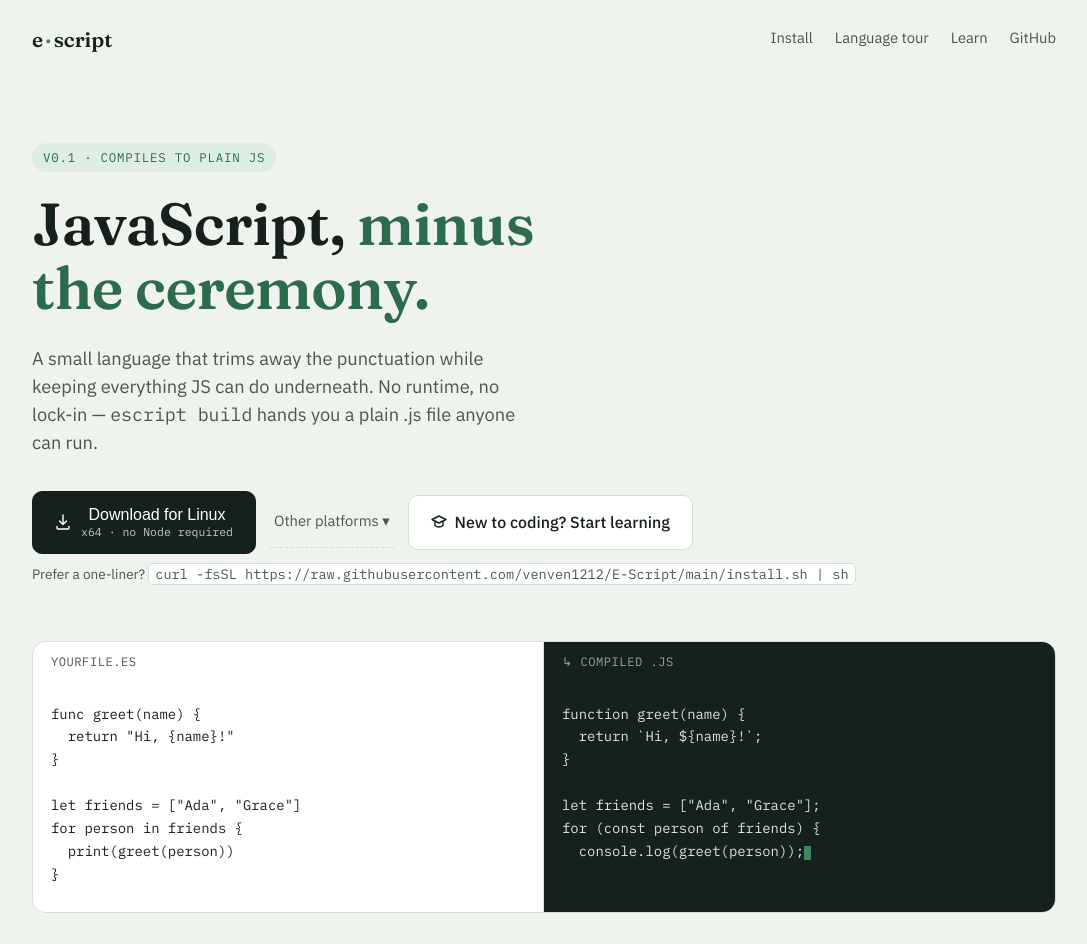
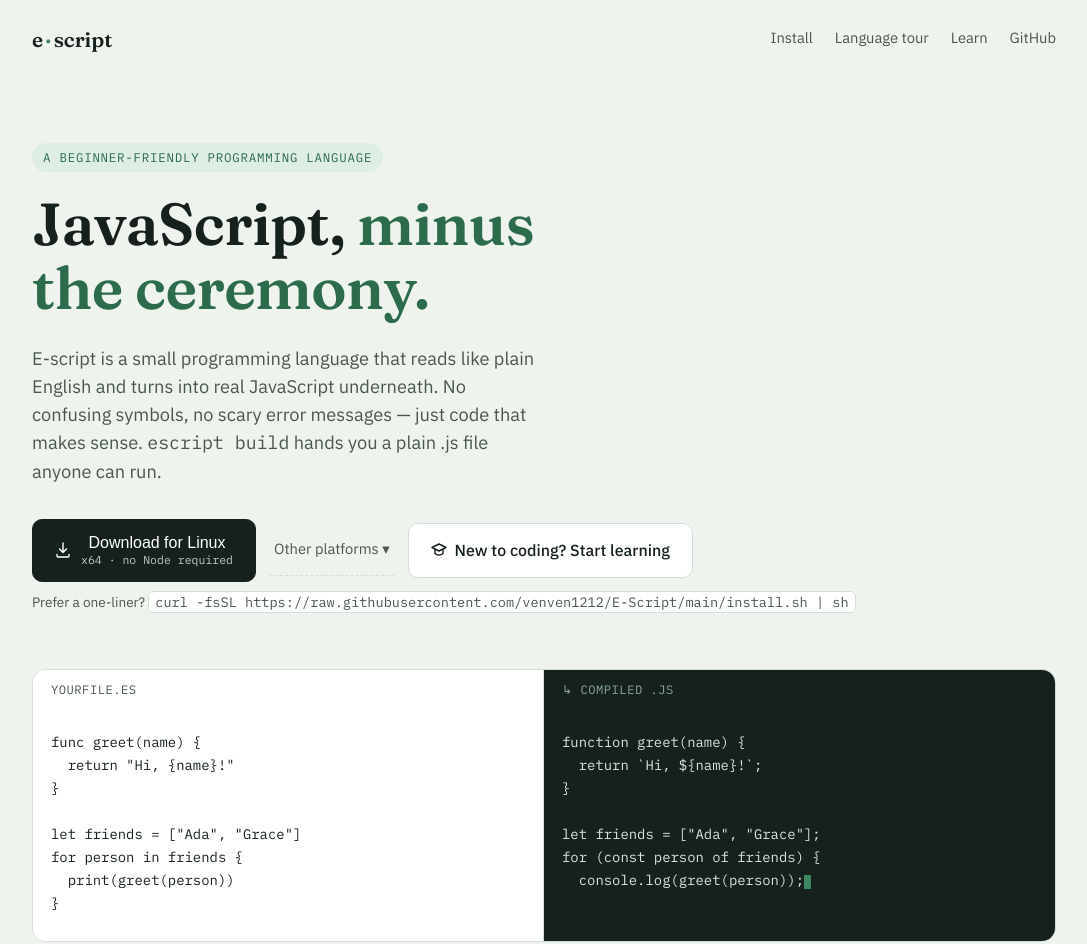
Before and after one commit to venven1212/E-Script, a website: page docs/index.html in a window 1280 px wide. Shown: the top 944 px of the page, without its empty margins (96-1183 px from the left). Drawn offline with Linux system fonts and the light colour scheme.

Commit message:
Revise title and meta tags for E-script
Updated the title and meta description to better reflect E-script as a beginner-friendly programming language. Added Open Graph and Twitter card metadata for enhanced sharing.

```diff
--- a/docs/index.html
+++ b/docs/index.html
@@ -1,10 +1,17 @@
+
 <!DOCTYPE html>
 <html lang="en">
 <head>
 <meta charset="UTF-8">
 <meta name="viewport" content="width=device-width, initial-scale=1.0">
-<title>E-script — JavaScript, minus the ceremony</title>
-<meta name="description" content="A small language that transpiles to JavaScript. Download the escript CLI.">
+<title>E-script — a programming language for people who find JavaScript confusing</title>
+<meta name="description" content="E-script is a small, beginner-friendly programming language that compiles to real JavaScript. No confusing symbols, no scary errors — just code that makes sense.">
+<meta property="og:title" content="E-script — a beginner-friendly programming language">
+<meta property="og:description" content="Learn to code without getting stuck. E-script reads like plain English and compiles straight to JavaScript.">
+<meta property="og:type" content="website">
+<meta name="twitter:card" content="summary">
+<meta name="twitter:title" content="E-script — a beginner-friendly programming language">
+<meta name="twitter:description" content="Learn to code without getting stuck. E-script reads like plain English and compiles straight to JavaScript.">
 <link rel="preconnect" href="https://fonts.googleapis.com">
 <link rel="preconnect" href="https://fonts.gstatic.com" crossorigin>
 <link href="https://fonts.googleapis.com/css2?family=Fraunces:opsz,wght@9..144,400;9..144,500;9..144,600&family=IBM+Plex+Sans:wght@400;500;600&family=IBM+Plex+Mono:wght@400;500&display=swap" rel="stylesheet">
@@ -199,9 +206,9 @@
 
 <header class="hero" id="top">
   <div class="wrap">
-    <span class="eyebrow">v0.1 · compiles to plain JS</span>
+    <span class="eyebrow">A beginner-friendly programming language</span>
     <h1 class="headline">JavaScript, <em>minus the ceremony.</em></h1>
-    <p class="sub">A small language that trims away the punctuation while keeping everything JS can do underneath. No runtime, no lock-in — <code class="mono">escript build</code> hands you a plain .js file anyone can run.</p>
+    <p class="sub">E-script is a small programming language that reads like plain English and turns into real JavaScript underneath. No confusing symbols, no scary error messages — just code that makes sense. <code class="mono">escript build</code> hands you a plain .js file anyone can run.</p>
 
     <div class="download-row">
       <button class="btn-primary" id="primary-download">
```
